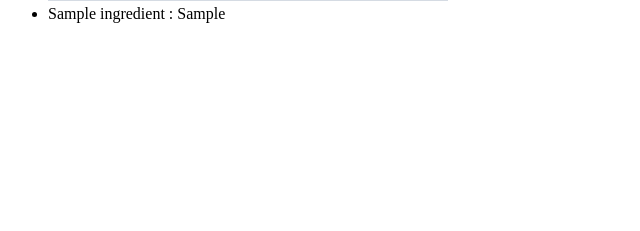
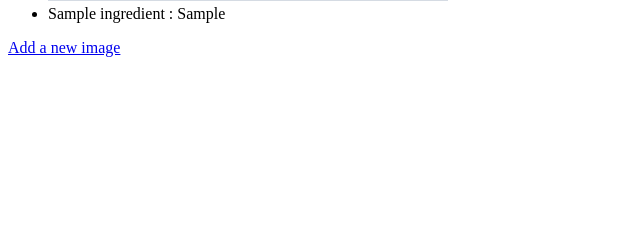
Before and after one commit to KinoSlzrr/recipiebook-salazar-joaquinalonzo, a Django app: page /recipe/1 in a window 1280 px wide. Shown: the part 544-775 px from the top of the page, without its empty margins (0-640 px from the left). Run offline with Django 5.2, Linux system fonts and the light colour scheme; a user stored in the database is signed in; tables that the repository leaves empty hold one stand-in row (values such as "Sample post"); grey boxes marked "Sample" are stand-in pictures.

Commit message:
Linked add image to recipe pages

```diff
--- a/recipebook/ledger/forms.py
+++ b/recipebook/ledger/forms.py
@@ -10,4 +10,4 @@ class RecipeForm(forms.ModelForm):
 class RecipeImageForm(forms.ModelForm):
     class Meta:
         model = RecipeImage
-        fields = '__all__'
+        fields = ["image", "description"]
--- a/recipebook/ledger/templates/home/recipe_detail.html
+++ b/recipebook/ledger/templates/home/recipe_detail.html
@@ -17,4 +17,5 @@
         <li>{{ ingredient.ingredient.name }} : {{ ingredient.quantity }}</li>
         {% endfor %}
     </ul>
+    <a href="{% url 'ledger:recipe-image-add' pk=object.pk %}">Add a new image</a>
 {% endblock %}
--- a/recipebook/ledger/urls.py
+++ b/recipebook/ledger/urls.py
@@ -1,12 +1,17 @@
 from django.urls import path
 
-from .views import RecipeListView, RecipeDetailView, RecipeCreateView
+from .views import RecipeListView, RecipeDetailView, RecipeCreateView, RecipeImageCreateView
 
 
 urlpatterns = [
     path('recipes/list', RecipeListView.as_view(), name="recipes-list"),
     path('recipe/add', RecipeCreateView.as_view(), name="recipe-add"),
-    path('recipe/<int:pk>', RecipeDetailView.as_view(), name="recipe-detail")
+    path('recipe/<int:pk>', RecipeDetailView.as_view(), name="recipe-detail"),
+    path(
+        'recipe/<int:pk>/add_image',
+        RecipeImageCreateView.as_view(),
+        name="recipe-image-add"
+    )
 ]
 
 
--- a/recipebook/ledger/views.py
+++ b/recipebook/ledger/views.py
@@ -1,10 +1,10 @@
 from django.views.generic.list import ListView
 from django.views.generic.detail import DetailView
-from django.views.generic.edit import CreateView, UpdateView
+from django.views.generic.edit import CreateView
 from django.contrib.auth.mixins import LoginRequiredMixin
 
-from .models import Recipe
-from .forms import RecipeForm
+from .models import Recipe, RecipeImage
+from .forms import RecipeForm, RecipeImageForm
 
 
 class RecipeListView(ListView):
@@ -18,15 +18,15 @@ class RecipeDetailView(LoginRequiredMixin, DetailView):
     redirect_field_name = 'accounts/login'
 
 
-class RecipeUpdateView(UpdateView):
+class RecipeCreateView(CreateView):
     model = Recipe
     template_name = 'home/recipe_add.html'
     redirect_field_name = 'accounts/login'
     form_class = RecipeForm
 
 
-class RecipeCreateView(CreateView):
-    model = Recipe
-    template_name = 'home/recipe_add.html'
+class RecipeImageCreateView(CreateView):
+    model = RecipeImage
+    template_name = 'home/recipe_add_image.html'
     redirect_field_name = 'accounts/login'
-    form_class = RecipeForm
+    form_class = RecipeImageForm
```
